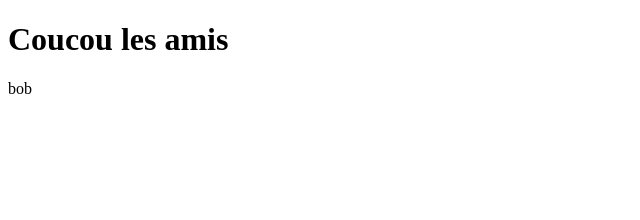
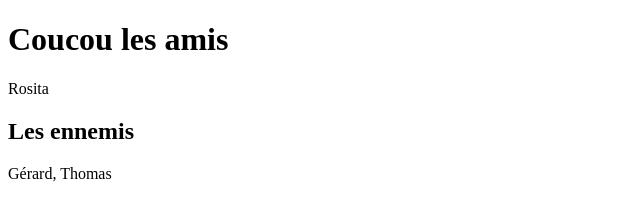
Before and after one commit to Hilyd/17wf3bis, a plain HTML site: page index.html in a window 1280 px wide. Shown: the whole page, without its empty margins (0-640 px from the left). Drawn offline with Linux system fonts and the light colour scheme.

Commit message:
ajout des ennemis

```diff
--- a/index.html
+++ b/index.html
@@ -6,6 +6,8 @@
 </head>
 <body>
 <h1>Coucou les amis</h1>
-<p>bob</p>
+<p>Rosita</p>
+<h2>Les ennemis</h2>
+<p>Gérard, Thomas</p>
 </body>
 </html>
```
